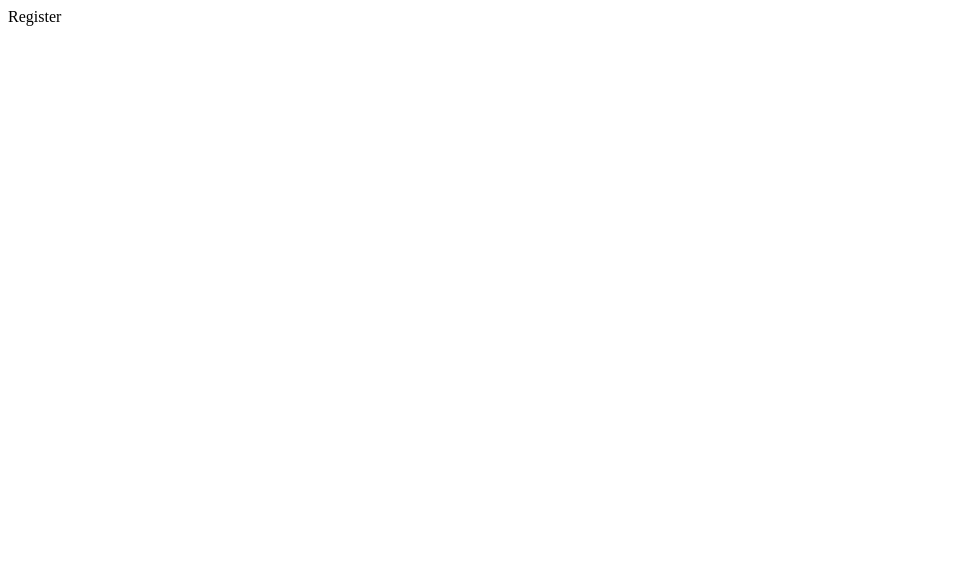
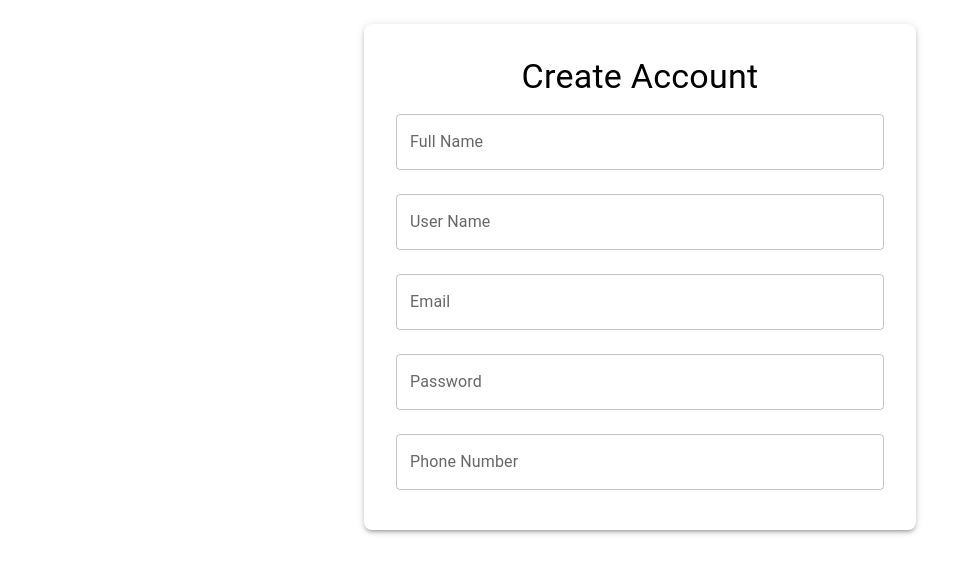
Before and after one commit to BaraaAlmassri/ECommerce_with_React, a React (Vite) app: page /register in a window 1280 px wide. Shown: the top 574 px of the page, without its empty margins (0-973 px from the left). Built offline with nearby package versions, Linux system fonts and the light colour scheme.

Commit message:
create form with simple design for register page

```diff
--- a/package.json
+++ b/package.json
@@ -10,6 +10,9 @@
     "preview": "vite preview"
   },
   "dependencies": {
+    "@emotion/react": "^11.14.0",
+    "@emotion/styled": "^11.14.1",
+    "@mui/material": "^9.5.0",
     "react": "^19.2.7",
     "react-dom": "^19.2.7",
     "react-router": "^8.4.0",
--- a/src/pages/register/Register.jsx
+++ b/src/pages/register/Register.jsx
@@ -1,7 +1,32 @@
+import { Box, Container, TextField, Typography } from '@mui/material'
 import React from 'react'
 
 export default function Register() {
   return (
-    <div>Register</div>
+    <Container maxWidth='sm'>
+            <Box sx={{ bgcolor: 'white', boxShadow: 3, p: 4, borderRadius: 2, mt: 3 }}>
+                <Typography component='h1' variant='h4' sx={{textAlign:'center'}}>Create Account</Typography>
+                <Box component="form">
+
+                    <TextField label='Full Name' fullWidth margin='normal'>
+
+                    </TextField>
+                    <TextField label='User Name' fullWidth margin='normal'>
+
+                    </TextField>
+                    <TextField label='Email' fullWidth margin='normal'>
+
+                    </TextField>
+                    <TextField label='Password' fullWidth margin='normal'>
+
+                    </TextField>
+                    <TextField label='Phone Number' fullWidth margin='normal'>
+
+                    </TextField>
+
+
+                </Box>
+            </Box>
+    </Container>
   )
 }
```
Also changed, not shown: 1 other file (tests, documents, lock files or other folders).
